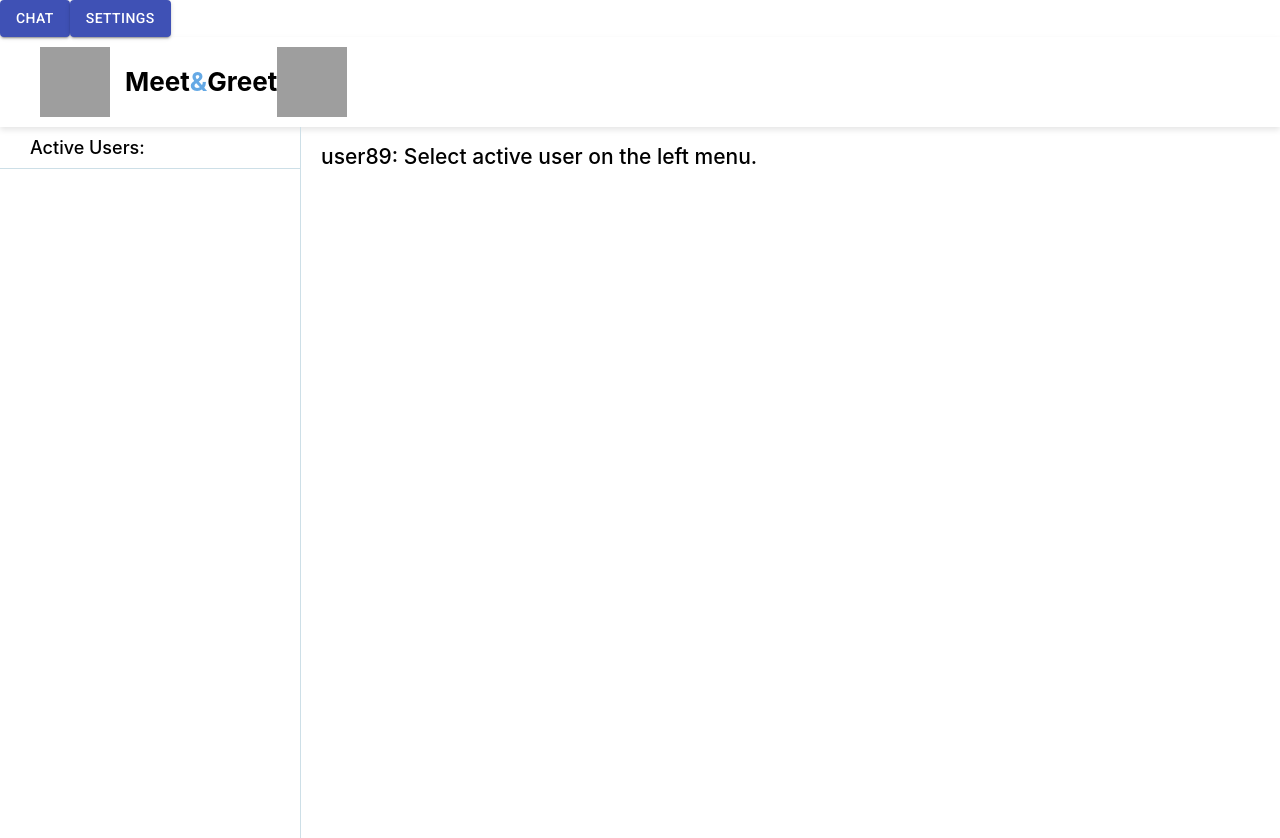
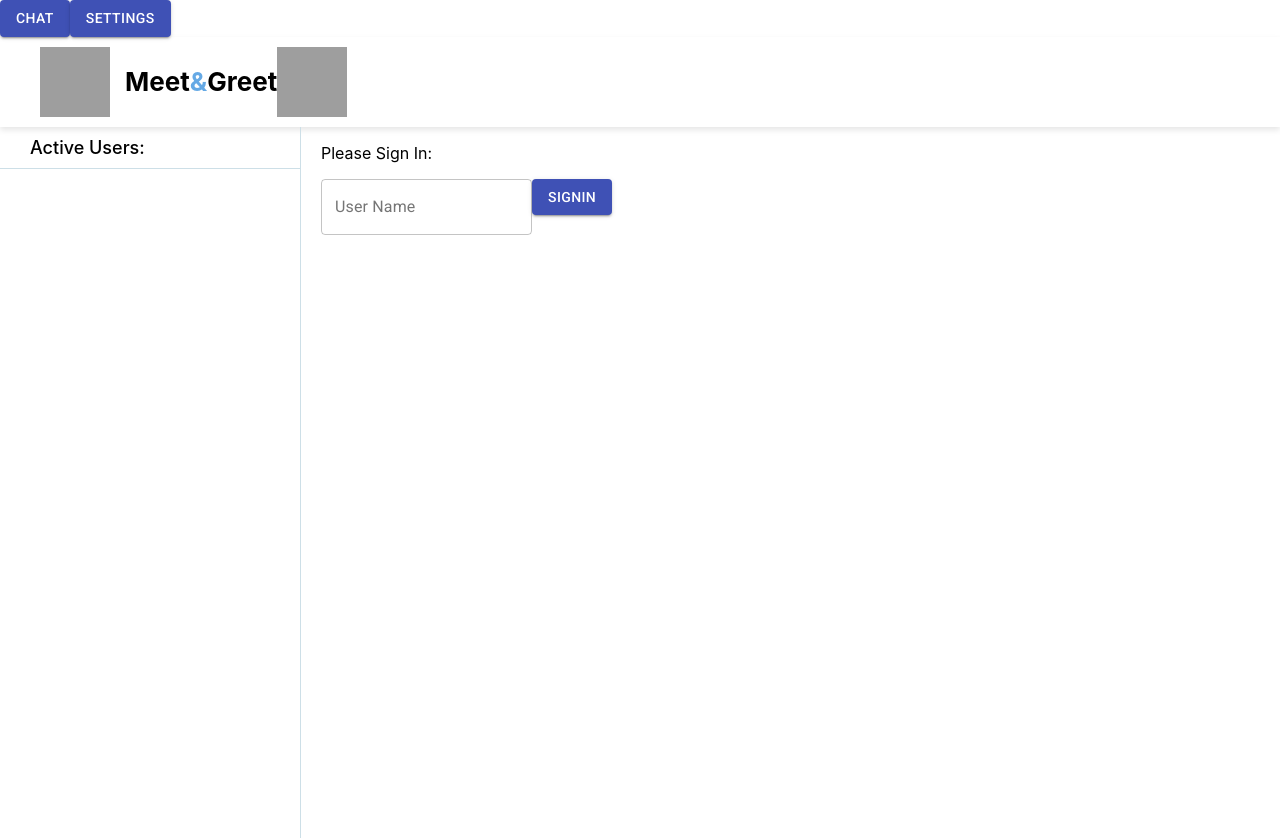
Before and after one commit to ColdMillenium/SpeedGreet, a React (Create React App) app: page / in a window 1280 px wide. Built offline with nearby package versions, Linux system fonts and the light colour scheme; no server answers; grey boxes are pictures that could not be loaded.

Commit message:
Can connect select own username before starting calls

```diff
--- a/src/components/Chat/Chat.js
+++ b/src/components/Chat/Chat.js
@@ -1,6 +1,7 @@
-import React, {useEffect, useState, useRef} from 'react';
+import React, {useEffect, useState, useRef, createRef} from 'react';
 import io from "socket.io-client";
 import Peer from "simple-peer";
+import TextField from '@material-ui/core/TextField'
 import Button from '@material-ui/core/Button'
 import './Chat.css'
 
@@ -13,26 +14,22 @@ export default function Chat() {
     const [callerSignal, setCallerSignal] = useState();
     const [callAccepted, setCallAccepted] = useState(false);
     //const [isStreaming, setIsStreaming] = useState(false);
-    const userName = "user" + Math.floor((Math.random() * 100) + 1);
+    const [hasUserName, setHasUserName] = useState(false);
+    const [userName, setUserName] = useState("user" + Math.floor((Math.random() * 100) + 1));
+    const [userNameRef, setUserNameRef] = useState();
+    const [canUpdateName, setCanUpdateName] = useState(false);
 
     const userVideo = useRef();
     const partnerVideo = useRef();
     const socket = useRef();
+    const nameRef = createRef();
+
 
     useEffect(()=>{
         socket.current = io.connect("/");
-        if(callAccepted){
-        navigator.mediaDevices.getUserMedia({ video: true, audio: true }).then(stream => {
-            setStream(stream);
-            if (userVideo.current) {
-              userVideo.current.srcObject = stream;
-            }
-            console.log('bruh');
-        })
-        }
         socket.current.on("yourID", (id) => {
             setYourID(id);
-            socket.current.emit("yourUserName", userName);
+
         })
         socket.current.on("allUsers", (users) => {
             setUsers(users);
@@ -41,7 +38,7 @@ export default function Chat() {
             setReceivingCall(true);
             setCaller(data.from);
             setCallerSignal(data.signal);
-            console.log("receiving call dawg");
+            //console.log("receiving call dawg");
         })
 
     },[]);
@@ -51,7 +48,7 @@ export default function Chat() {
             if (userVideo.current) {
               userVideo.current.srcObject = newStream;
             }
-            console.log("calling someone bruh");
+            //console.log("calling someone bruh");
             const peer = new Peer({
                 initiator: true,
                 trickle: false,
@@ -59,14 +56,14 @@ export default function Chat() {
             });
 
             peer.on("signal", data => {
-                console.log(id);
+                //console.log(id);
                 socket.current.emit("callUser", { userToCall: id, signalData: data, from: yourID })
             })
 
             peer.on("stream", PartnerStream => {
                 if (partnerVideo.current) {
                     partnerVideo.current.srcObject = PartnerStream;
-                    console.log("got receipient's stream!");
+                    //console.log("got receipient's stream!");
                 }
             });
 
@@ -119,6 +116,8 @@ export default function Chat() {
           });
     }
 
+
+
     let UserVideo;
     if (stream != null) {
     UserVideo = (
@@ -142,6 +141,64 @@ export default function Chat() {
         </div>
         )
     }
+    function updateName(e){
+        if(nameRef.current!=null){
+            nameRef.current.value = nameRef.current.value.split(' ').join('');
+            setUserName(nameRef.current.value);
+            //console.log(nameRef.current.value);
+        }
+    }
+    function signInEnter(e){
+        if(e.keyCode === 13){
+            commitUserName();
+        }
+    }
+    function commitUserName(){
+        if(userName.length > 3){
+            setHasUserName(true);
+            socket.current.emit("yourUserName", userName);
+        }
+    }
+    let pleaseSelectName;
+    let videoChat;
+    let activeUsers;
+    if(!hasUserName){
+        pleaseSelectName = (
+            <div>
+                <p>Please Sign In:</p>
+                <TextField inputRef={nameRef} onChange={(e) => updateName()} onKeyDown={(e) => signInEnter(e)}id="outlined-basic" label="User Name" variant="outlined" />
+                <Button onClick={() => commitUserName()} variant="contained" color="primary">SignIn</Button>
+
+            </div>
+        )
+    }else{
+        videoChat = (
+            <div>
+                <h2 className="talk-info" id="talking-with-info">
+                    {userName}: Select active user on the left menu.
+                    {incomingCall}
+                </h2>
+                <div className="video-container">
+                    {PartnerVideo}
+                    {UserVideo}
+                </div>
+            </div>
+        );
+        activeUsers = (
+            <div>
+                {Object.keys(users).map(key => {
+                    if (key === yourID) {
+                        return null;
+                    }
+                    return (
+
+                        <button key={key} className="user" onClick={() => callPeer(key)}>Call {users[key]}</button>
+                    );
+                })}
+            </div>
+        )
+    }
+
     return (
             <div>
                 <div className="container">
@@ -157,29 +214,11 @@ export default function Chat() {
                     <div className="content-container">
                     <div className="active-users-panel" id="active-user-container">
                         <h3 className="panel-title">Active Users:</h3>
-
-                            {Object.keys(users).map(key => {
-                                if (key === yourID) {
-                                    return null;
-                                }
-                                return (
-
-                                    <button key={key} className="user" onClick={() => callPeer(key)}>Call {users[key]}</button>
-                                );
-                            })}
-
-
-                        {/* {this.streamButton()} */}
+                        {activeUsers}
                     </div>
                     <div className="video-chat-container">
-                        <h2 className="talk-info" id="talking-with-info">
-                        {userName}: Select active user on the left menu.
-                        {incomingCall}
-                        </h2>
-                        <div className="video-container">
-                            {PartnerVideo}
-                            {UserVideo}
-                        </div>
+                        {pleaseSelectName}
+                        {videoChat}
                     </div>
                     </div>
                 </div>
```
